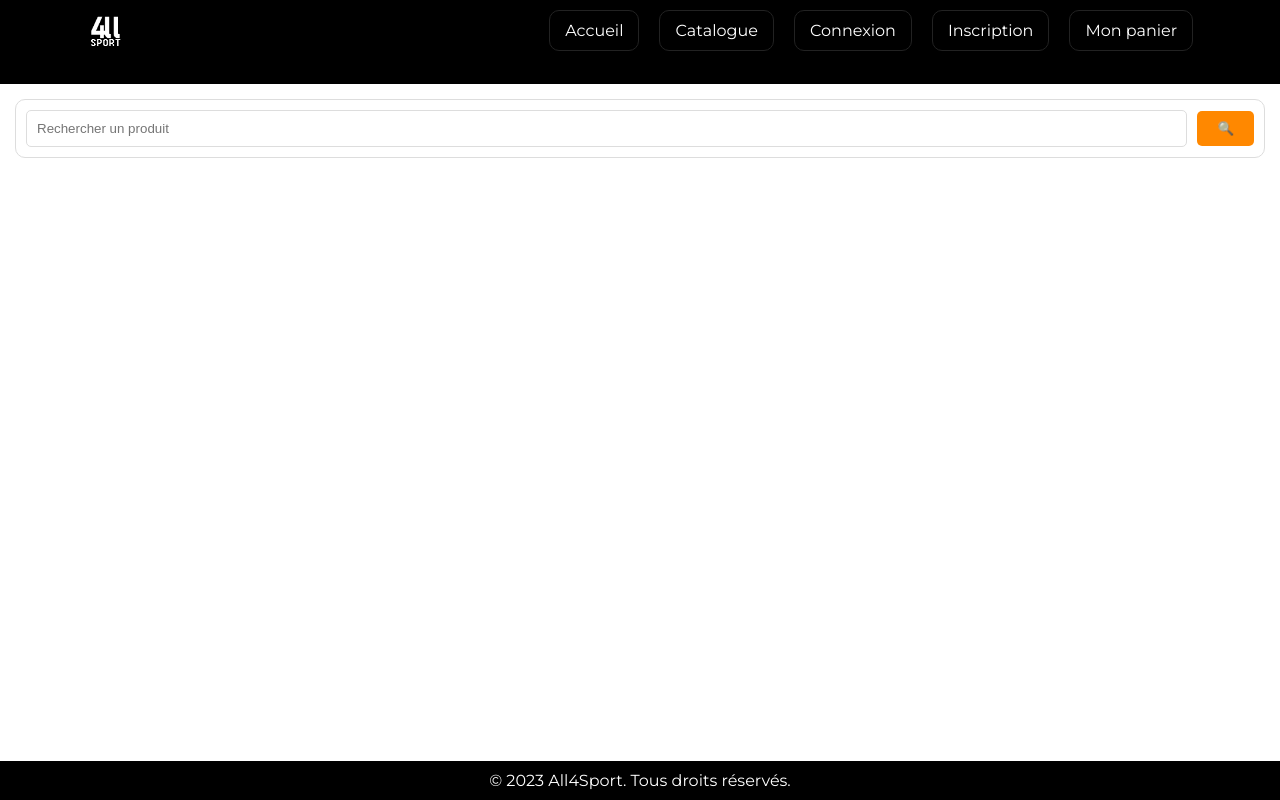
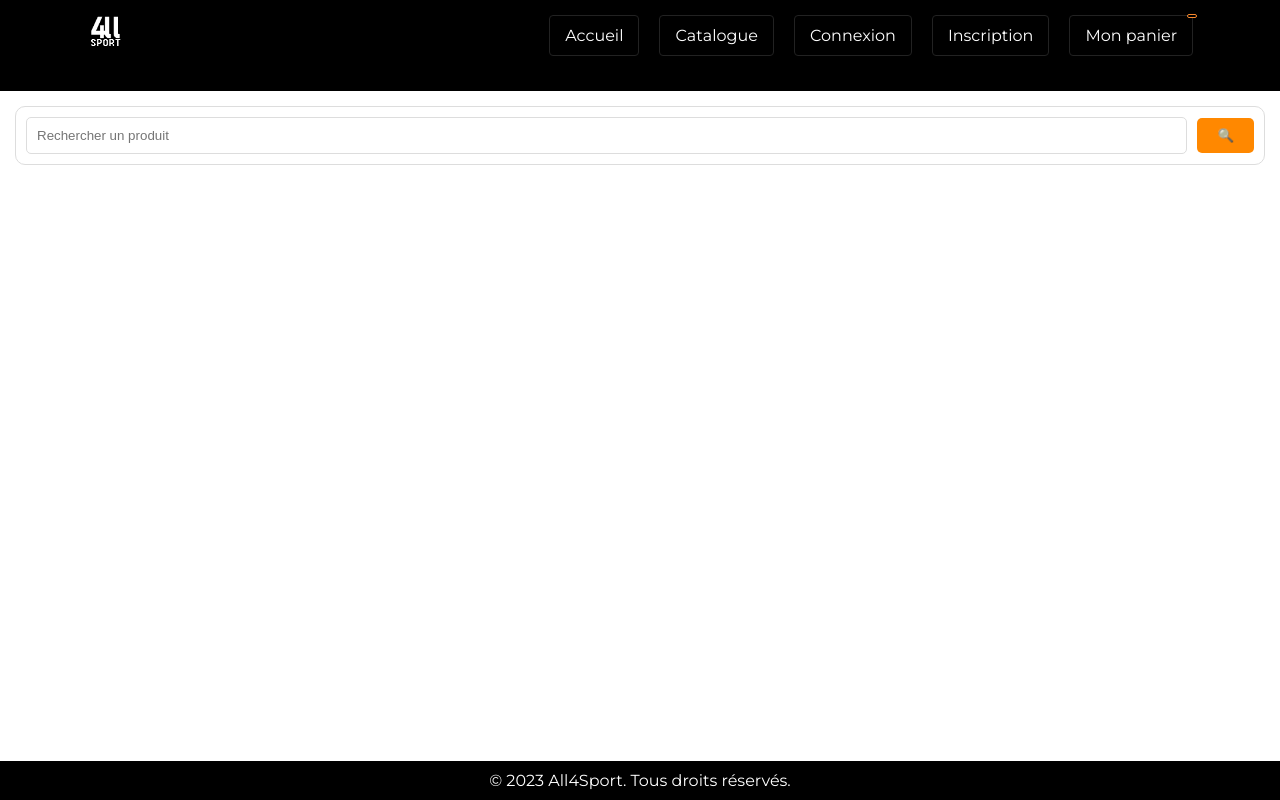
Before and after one commit to sabhcode/AP3, a Symfony app: template lotA/templates/categories/category.html.twig in a window 1280 px wide. Run offline with Twig, Linux system fonts and the light colour scheme; the template is opened without the code that fills it, so the values that code supplies are empty; some libraries are stand-ins or nearby versions.

Commit message:
updating css and cart

```diff
--- a/lotA/public/css/base.css
+++ b/lotA/public/css/base.css
@@ -4,7 +4,7 @@
 }
 
 :root {
-    --primaryColor: #002153;
+    --primaryColor: #000;
     --secondColor: #f7882d;
     --boxShadowColor: #ddd;
 }
@@ -47,7 +47,7 @@ body {
 .bottom-buttons-card a {
     font-size: 14px;
     color: white;
-    background-color: black;
+    background-color: var(--primaryColor);
     font-weight: bold;
     padding: 10px;
     width: 100%;
--- a/lotA/public/css/categories.css
+++ b/lotA/public/css/categories.css
@@ -2,7 +2,7 @@
 h1 {
     text-align: center;
     color: white;
-    background-color: black;
+    background-color: var(--primaryColor);
     padding: 10px;
     border: none;
 }
@@ -25,7 +25,7 @@ ul {
     color: #000000;
     text-align: left;
     color: white;
-    background-color: black;
+    background-color: var(--primaryColor);
     padding: 10px;
     width: max-content;
     border: none;
@@ -66,7 +66,7 @@ ul {
 /* Style du titre du produit */
 .card h3 {
     font-size: 10px;
-    color: black;
+    color: var(--primaryColor);
     margin: 10px 0;
     background-color: white;
     border: 1px solid #ddd;
--- a/lotA/public/css/category.css
+++ b/lotA/public/css/category.css
@@ -5,7 +5,7 @@
 h2 {
     text-align: center;
     color: white;
-    background-color: black;
+    background-color: var(--primaryColor);
     padding: 10px;
     border: none;
 }
@@ -66,7 +66,7 @@ ul {
     margin-bottom: 20px;
     text-align: left;
     color: white;
-    background-color: black;
+    background-color: var(--primaryColor);
     margin: 10px 0;
     padding: 10px;
     width: max-content;
@@ -104,7 +104,7 @@ ul {
 /* Style du titre du produit */
 .card h3 {
     font-size: 10px;
-    color: black;
+    color: var(--primaryColor);
     margin: 10px 0;
     background-color: white;
     border: 1px solid #ddd;
--- a/lotA/public/css/contact.css
+++ b/lotA/public/css/contact.css
@@ -4,7 +4,7 @@
 h1 {
     text-align: center;
     color: white;
-    background-color: black;
+    background-color: var(--primaryColor);
     margin: 10px 0;
     padding: 10px;
     border: none;
@@ -77,7 +77,7 @@ iframe {
 
 .contact-form h2 {
     color: white;
-    background-color: black;
+    background-color: var(--primaryColor);
     margin-bottom: 10px;
     padding: 10px;
     border: none;
--- a/lotA/public/css/footer.css
+++ b/lotA/public/css/footer.css
@@ -1,5 +1,5 @@
 .footer-app {
-    background-color: black;
+    background-color: var(--primaryColor);
     color: white;
     text-align: center;
     padding: 10px 0;
--- a/lotA/public/css/header.css
+++ b/lotA/public/css/header.css
@@ -1,7 +1,7 @@
 .header-app {
     position: fixed;
     z-index: 10;
-    background-color: black;
+    background-color: var(--primaryColor);
     width: 100%;
 }
 
@@ -23,17 +23,18 @@
     transition: transform 0.2s ease;
 }
 .header-app__nav li:hover {
-    transform: scale(1.1);
+    transform: scale(1.05);
 }
 
 .header-app__nav a {
     display: flex;
     align-items: center;
+    position: relative;
     color: #ffffff;
     padding: 10px 15px;
-    margin: 10px;
+    margin: 15px 10px;
     border: 1px solid #222;
-    border-radius: 10px;
+    border-radius: 4px;
     transition: .2s ease;
     transition-property: background-color, border-color;
 }
@@ -47,3 +48,17 @@
 .header-app__nav a.on {
     border-color: var(--secondColor);
 }
+
+.nb-products-in-cart {
+    display: flex;
+    justify-content: center;
+    align-items: center;
+    position: absolute;
+    right: 0;
+    top: 0;
+    transform: translate(50%, -50%);
+    background-color: var(--primaryColor);
+    padding: 1px 4px;
+    border: 1px solid var(--secondColor);
+    border-radius: 4px;
+}
--- a/lotA/public/css/profil.css
+++ b/lotA/public/css/profil.css
@@ -1,7 +1,7 @@
 h1 {
     text-align: center;
     color: white;
-    background-color: black;
+    background-color: var(--primaryColor);
     padding: 10px;
     border: none;
 }
--- a/lotA/public/css/register.css
+++ b/lotA/public/css/register.css
@@ -84,7 +84,7 @@ ul.errors {
     text-decoration: none;
     color: white;
     font-weight: bold;
-    background-color: black;
+    background-color: var(--primaryColor);
     padding: 5px;
     border-radius: 5px;
     line-gap-override: 15px;
@@ -108,7 +108,7 @@ ul.errors {
     text-decoration: none;
     color: white;
     font-weight: bold;
-    background-color: black;
+    background-color: var(--primaryColor);
     padding: 5px;
     border-radius: 5px;
     line-gap-override: 15px;
--- a/lotA/public/js/base.js
+++ b/lotA/public/js/base.js
@@ -10,6 +10,7 @@ addEventListener("load", () => {
 
 // cart
 const btnsUpdateProductInCart = document.querySelectorAll(".update-product-cart");
+const nbProductsInCart = document.getElementById("nb-products-in-cart");
 
 btnsUpdateProductInCart.forEach(btn => {
 
@@ -24,7 +25,17 @@ btnsUpdateProductInCart.forEach(btn => {
         form.append("productUuid", productUuid);
         form.append("action", action);
 
-        fetch("/ajout-produit-panier", {method: "POST", body: form});
+        fetch("/ajout-produit-panier", {method: "POST", body: form})
+        .then(res => res.json())
+        .then(res => {
+
+            if(res.ok) {
+
+                nbProductsInCart.innerText = res.qty;
+
+            }
+
+        });
 
     });
 
--- a/lotA/templates/categories/categories.html.twig
+++ b/lotA/templates/categories/categories.html.twig
@@ -10,7 +10,7 @@
 	<h1>Catalogue</h1>
 	<!-- Barre de recherche -->
 	<div class="search-bar">
-		<input type="text" id="search-input" placeholder="Rechercher un produit" style="color:black;">
+		<input type="text" id="search-input" placeholder="Rechercher un produit" style="color:var(--primaryColor);">
 		<select id="category-filter">
 			<option class="select-category" value="">Toutes catégories</option>
 			<!-- Boucle pour afficher les options de catégorie -->
--- a/lotA/templates/categories/category.html.twig
+++ b/lotA/templates/categories/category.html.twig
@@ -9,7 +9,7 @@
 {% block body %}
 	<h2>{{ category.name  }}</h2>
 	<div class="search-bar">
-		<input type="text" id="search-input" placeholder="Rechercher un produit" style="color:black;">
+		<input type="text" id="search-input" placeholder="Rechercher un produit" style="color:var(--primaryColor);">
 		<button id="search-button">🔍</button>
 	</div>
 	<div class="cards-container">
--- a/lotA/templates/header.html.twig
+++ b/lotA/templates/header.html.twig
@@ -31,7 +31,10 @@
 					</li>
 				{% endif %}
 				<li>
-					<a href="{{ path('app_cart') }}" class="{{ app.request.getPathInfo() == path('app_cart') ? 'on' : '' }}" title="Mon panier">Mon panier</a>
+					<a href="{{ path('app_cart') }}" class="{{ app.request.getPathInfo() == path('app_cart') ? 'on' : '' }}" title="Mon panier">
+						Mon panier
+						<span id="nb-products-in-cart" class="nb-products-in-cart">{{ cart.getNbProducts() }}</span>
+					</a>
 				</li>
 			</ul>
 		</nav>
```
Also changed, not shown: lotA/public/css/cart.css (+4 -4 lines), lotA/public/css/home.css (+7 -7 lines), lotA/public/css/login.css (+5 -5 lines), lotA/public/css/product.css (+8 -8 lines), lotA/src/Service/CartService.php (+46 -5 lines), 1 other file.
